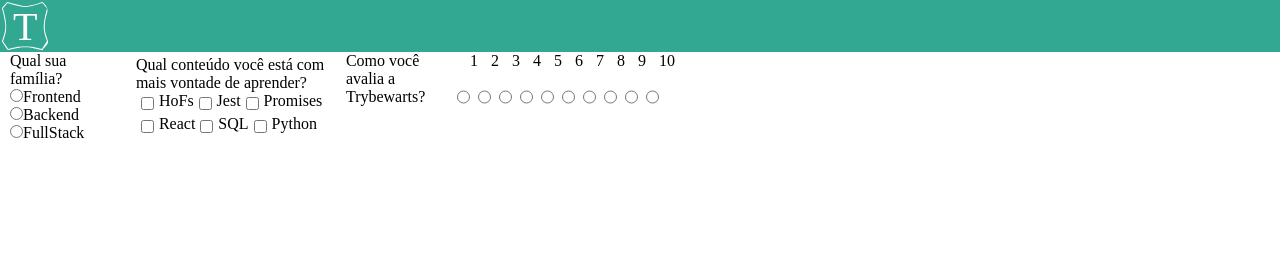
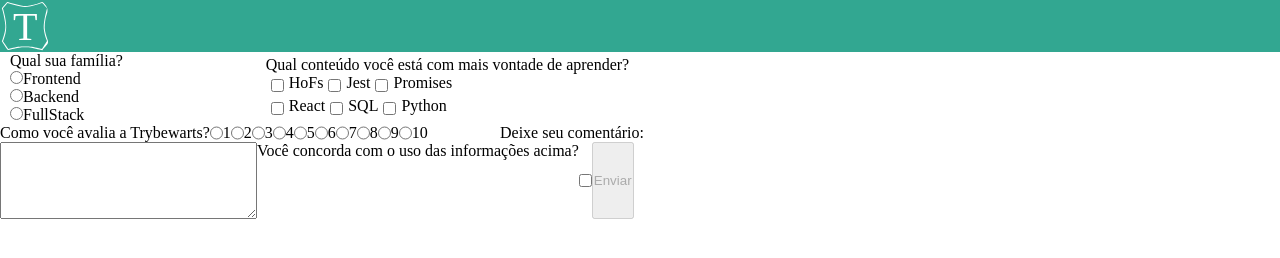
Before and after one commit to christianbvolz/project-trybewarts, a website: page index.html in a window 1280 px wide. Drawn offline with Linux system fonts and the light colour scheme.

Commit message:
requisito 14, 15, 16 e 17

```diff
--- a/index.html
+++ b/index.html
@@ -31,7 +31,8 @@
           <input type="checkbox" name="" id="" class="subject" value="Python">Python
         </div>
       </div>
-      <label for="" id="label-rate">Como você avalia a Trybewarts?</label>
+      <div id="rate-div">
+        <label for="rate" id="label-rate">Como você avalia a Trybewarts?</label>
         <input type="radio" name="rate" id="" value="1">1
         <input type="radio" name="rate" id="" value="2">2
         <input type="radio" name="rate" id="" value="3">3
@@ -42,6 +43,12 @@
         <input type="radio" name="rate" id="" value="8">8
         <input type="radio" name="rate" id="" value="9">9
         <input type="radio" name="rate" id="" value="10">10
+      </div>
+      <label for="" class="textarea">Deixe seu comentário:</label>
+      <textarea name="" id="" cols="30" rows="5" maxlength="500"></textarea>
+      <label for="agreement" id="label-infos">Você concorda com o uso das informações acima?</label>
+      <input type="checkbox" name="agreement" id="agreement">
+      <button type="submit" disabled id="submit-btn">Enviar</button>
     </form>
   </main>
   <script src="script.js"></script>
--- a/script.js
+++ b/script.js
@@ -0,0 +1 @@
+const checkBox = document.getElementById('agreement');
--- a/style.css
+++ b/style.css
@@ -21,6 +21,7 @@ main {
 #evaluation-form {
   display: flex;
   width: 675px;
+  flex-wrap: wrap;
 }
 
 #family-div {
@@ -32,6 +33,7 @@ main {
   flex-direction: column;
   justify-content: center;
   margin: 0 10px;
+  flex-grow: 1;
 }
 
 #content-div div {
@@ -43,3 +45,9 @@ main {
 #content-div div * {
   margin: 5px;
 }
+
+#rate-div {
+  display: flex;
+  flex-direction: row;
+  width: 500px;
+}
```
Lines whose indentation alone changed are shown as unchanged.
